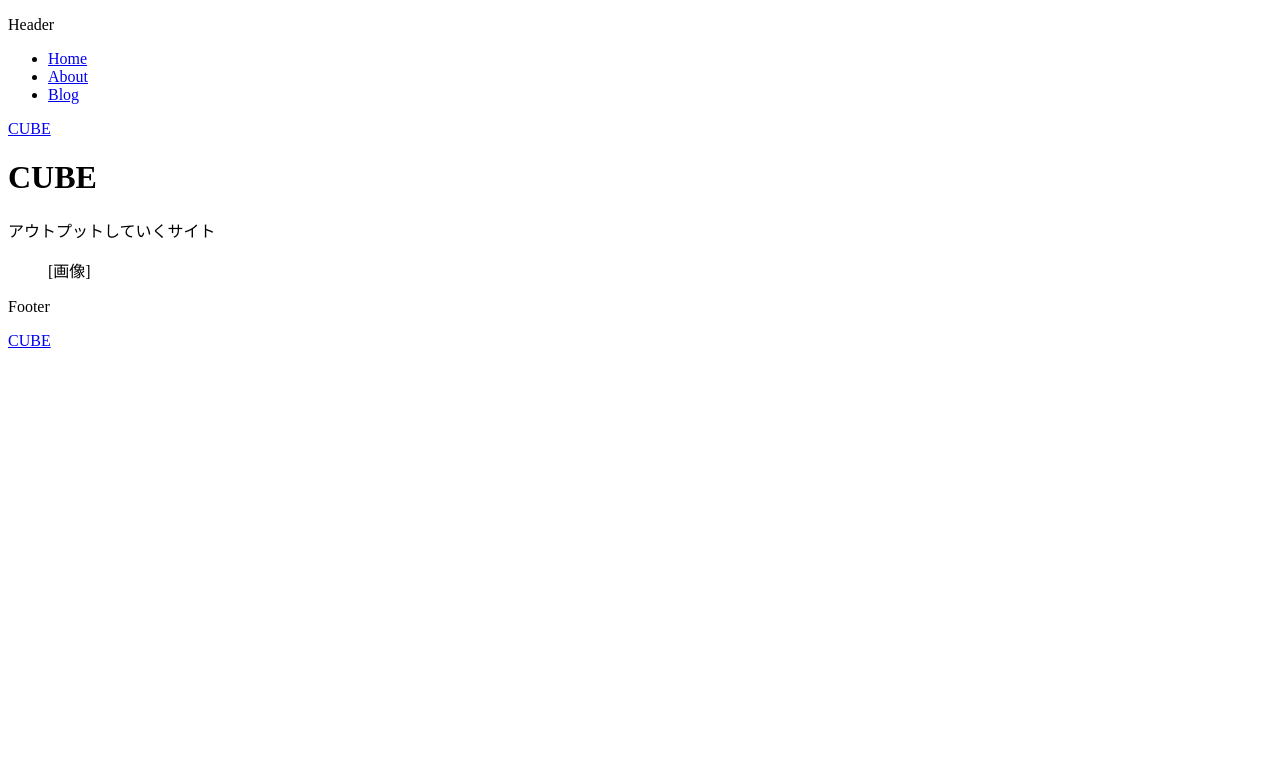
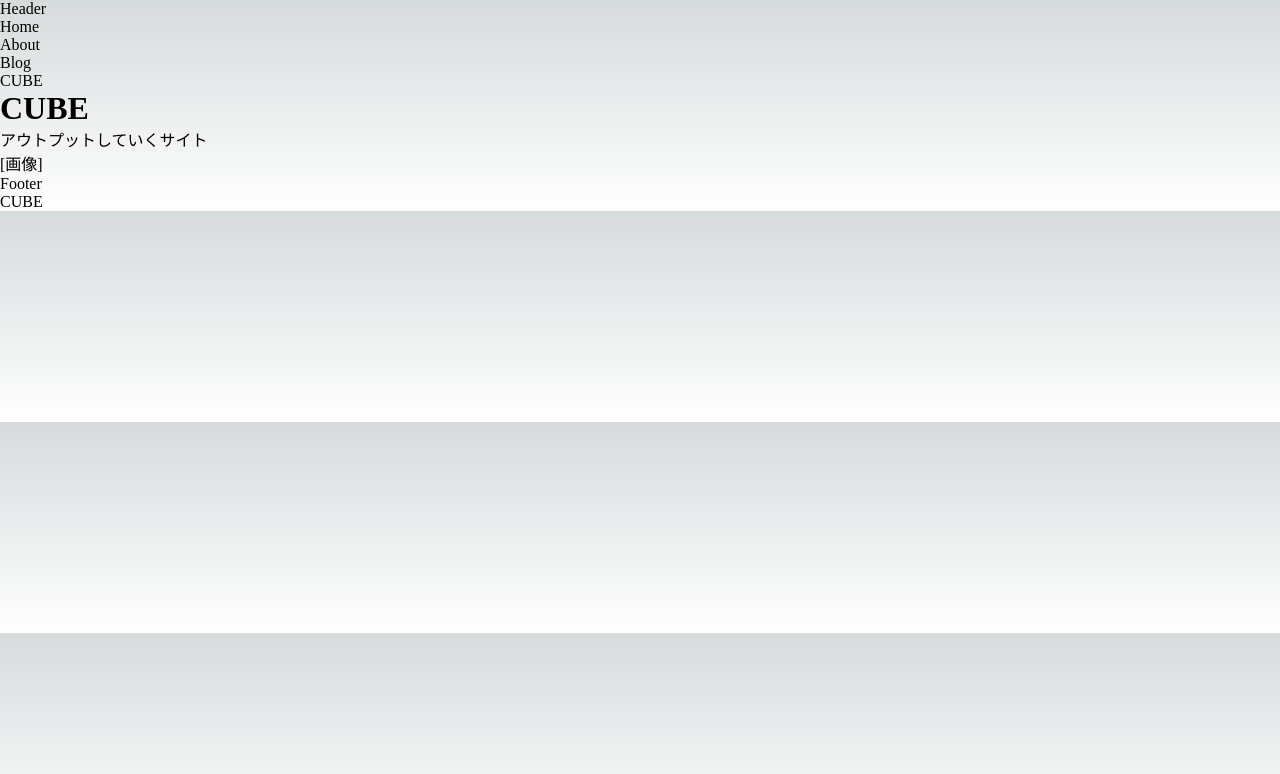
Before and after one commit to hokuto-kato/next-react-website, a Next.js app: page / in a window 1280 px wide. Shown: the top 774 px of the page. Built offline with nearby package versions, Linux system fonts and the light colour scheme.

Commit message:
[3.3]グローバルスタイルを設定する - タイポグラフィのスタイル設定まで。css→scss。

```diff
--- a/package.json
+++ b/package.json
@@ -14,6 +14,7 @@
     "eslint-config-next": "13.1.6",
     "next": "13.1.6",
     "react": "18.2.0",
-    "react-dom": "18.2.0"
+    "react-dom": "18.2.0",
+    "sass": "^1.58.1"
   }
 }
--- a/src/pages/_app.js
+++ b/src/pages/_app.js
@@ -1,4 +1,4 @@
-import '@/styles/globals.css'
+import '@/styles/globals.scss'
 import { Layout } from '@/components/layout'
 
 export default function App ({ Component, pageProps }) {
--- a/src/styles/Home.module.css
+++ b/src/styles/Home.module.scss
@@ -120,7 +120,7 @@
   transform: translateZ(0);
   border-radius: var(--border-radius);
   overflow: hidden;
-  box-shadow: 0px 2px 8px -1px #0000001a;
+  box-shadow: 0 2px 8px -1px #0000001a;
 }
 
 .thirteen::before,
--- /dev/null
+++ b/src/styles/globals.scss
@@ -0,0 +1,124 @@
+:root {
+  /* color */
+  --white: #fffff;
+  --gray-10: #eeeeee;
+  --gray-25: #aaaaaa;
+  --gray-50: #707070;
+  --gray-75: #444444;
+  --black: #222222;
+  --accent: #0d87e0;
+
+  /* typography */
+  --body: clamp(1rem, 0.95rem + 0.2vw, 1.125rem); /* 16-18px */
+  --display: clamp(4.5rem, 1.83rem + 11.34vw, 10rem); /* 72-160 */
+  --heading1: clamp(2rem, 1.3rem + 34vw, 10rem); /* 72-160 */
+  --heading2: clamp(var(--body) * 1.5); /* 24-27px */
+  --heading3: clamp(var(--body) * 1.2); /* 19.2-21.6px */
+  --small-heading2: clamp(0.875rem, 4vw - 1rem, 1.6875rem); /* 14-27px */
+  --small-heading3: calc(var(--small-heading2) * 0.86); /* 12-23px */
+
+  --max-width: 1100px;
+  --border-radius: 12px;
+  --font-mono: ui-monospace, Menlo, Monaco, 'Cascadia Mono', 'Segoe UI Mono',
+  'Roboto Mono', 'Oxygen Mono', 'Ubuntu Monospace', 'Source Code Pro',
+  'Fira Mono', 'Droid Sans Mono', 'Courier New', monospace;
+
+  --foreground-rgb: 0, 0, 0;
+  --background-start-rgb: 214, 219, 220;
+  --background-end-rgb: 255, 255, 255;
+
+  --primary-glow: conic-gradient(
+      from 180deg at 50% 50%,
+      #16abff33 0deg,
+      #0885ff33 55deg,
+      #54d6ff33 120deg,
+      #0071ff33 160deg,
+      transparent 360deg
+  );
+  --secondary-glow: radial-gradient(
+      rgba(255, 255, 255, 1),
+      rgba(255, 255, 255, 0)
+  );
+
+  --tile-start-rgb: 239, 245, 249;
+  --tile-end-rgb: 228, 232, 233;
+  --tile-border: conic-gradient(
+      #00000080,
+      #00000040,
+      #00000030,
+      #00000020,
+      #00000010,
+      #00000010,
+      #00000080
+  );
+
+  --callout-rgb: 238, 240, 241;
+  --callout-border-rgb: 172, 175, 176;
+  --card-rgb: 180, 185, 188;
+  --card-border-rgb: 131, 134, 135;
+}
+
+@media (prefers-color-scheme: dark) {
+  :root {
+    --foreground-rgb: 255, 255, 255;
+    --background-start-rgb: 0, 0, 0;
+    --background-end-rgb: 0, 0, 0;
+
+    --primary-glow: radial-gradient(rgba(1, 65, 255, 0.4), rgba(1, 65, 255, 0));
+    --secondary-glow: linear-gradient(
+        to bottom right,
+        rgba(1, 65, 255, 0),
+        rgba(1, 65, 255, 0),
+        rgba(1, 65, 255, 0.3)
+    );
+
+    --tile-start-rgb: 2, 13, 46;
+    --tile-end-rgb: 2, 5, 19;
+    --tile-border: conic-gradient(
+        #ffffff80,
+        #ffffff40,
+        #ffffff30,
+        #ffffff20,
+        #ffffff10,
+        #ffffff10,
+        #ffffff80
+    );
+
+    --callout-rgb: 20, 20, 20;
+    --callout-border-rgb: 108, 108, 108;
+    --card-rgb: 100, 100, 100;
+    --card-border-rgb: 200, 200, 200;
+  }
+}
+
+* {
+  box-sizing: border-box;
+  padding: 0;
+  margin: 0;
+}
+
+html,
+body {
+  max-width: 100vw;
+  overflow-x: hidden;
+}
+
+body {
+  color: rgb(var(--foreground-rgb));
+  background: linear-gradient(
+      to bottom,
+      transparent,
+      rgb(var(--background-end-rgb))
+  ) rgb(var(--background-start-rgb));
+}
+
+a {
+  color: inherit;
+  text-decoration: none;
+}
+
+@media (prefers-color-scheme: dark) {
+  html {
+    color-scheme: dark;
+  }
+}
```
Also changed, not shown: src/styles/globals.css (deleted, +0 -107 lines). Lines whose indentation alone changed are shown as unchanged.
